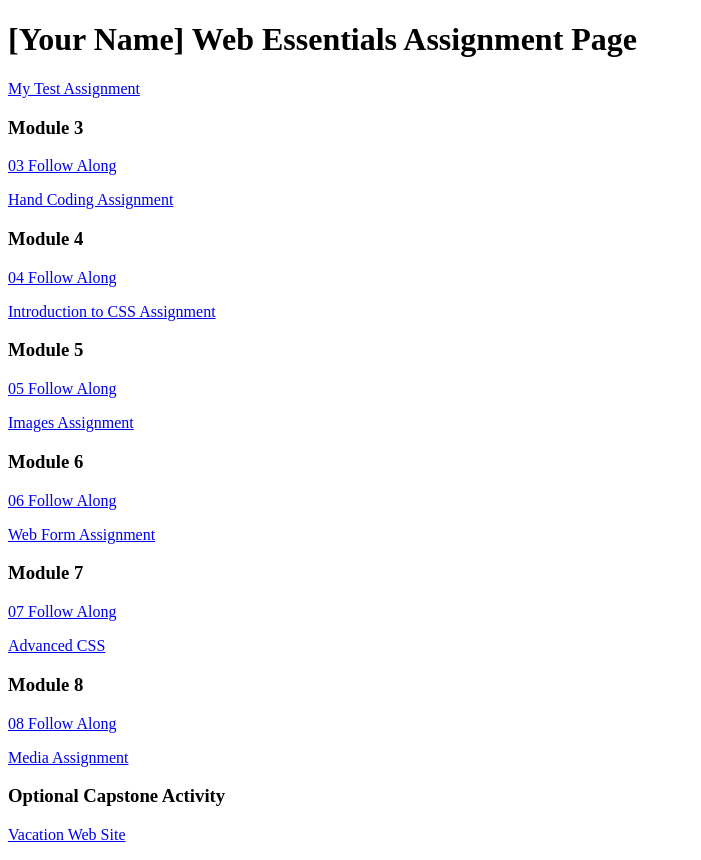
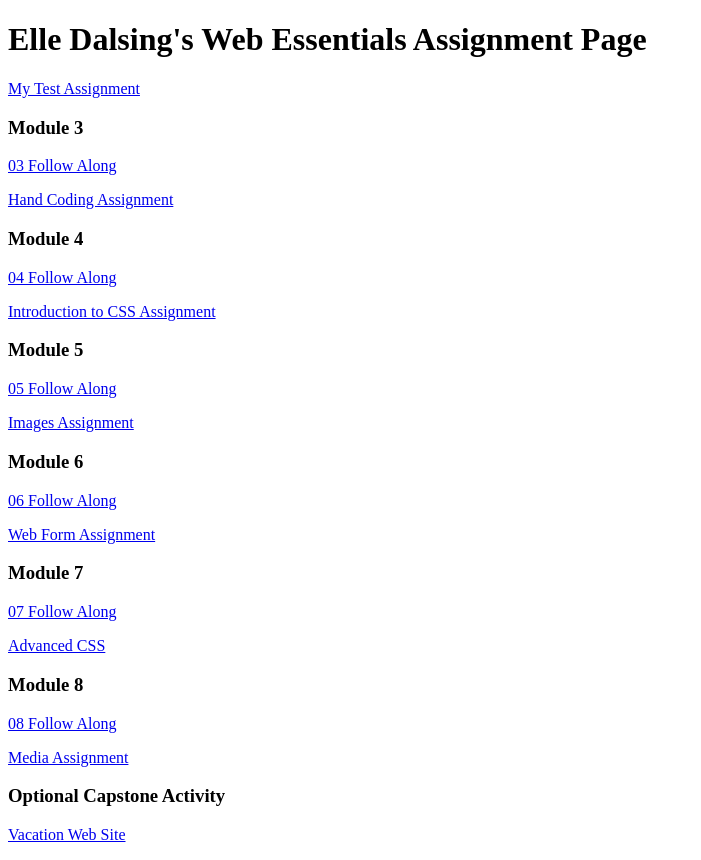
Before and after one commit to elle-dalsing/dwdd1600, a plain HTML site: page index.html in a window 1280 px wide. Shown: the whole page, without its empty margins (0-701 px from the left). Drawn offline with Linux system fonts and the light colour scheme.

Commit message:
Update index.html
Added Name

```diff
--- a/index.html
+++ b/index.html
@@ -6,7 +6,7 @@
 		<title>dwdd 1600 assignment list page</title>
 	</head>
 	<body>
-		<h1>[Your Name] Web Essentials Assignment Page</h1>
+		<h1>Elle Dalsing's Web Essentials Assignment Page</h1>
 		<p><a href="01test">My Test Assignment</a></p>
 
 		<h3>Module 3</h3>
```
